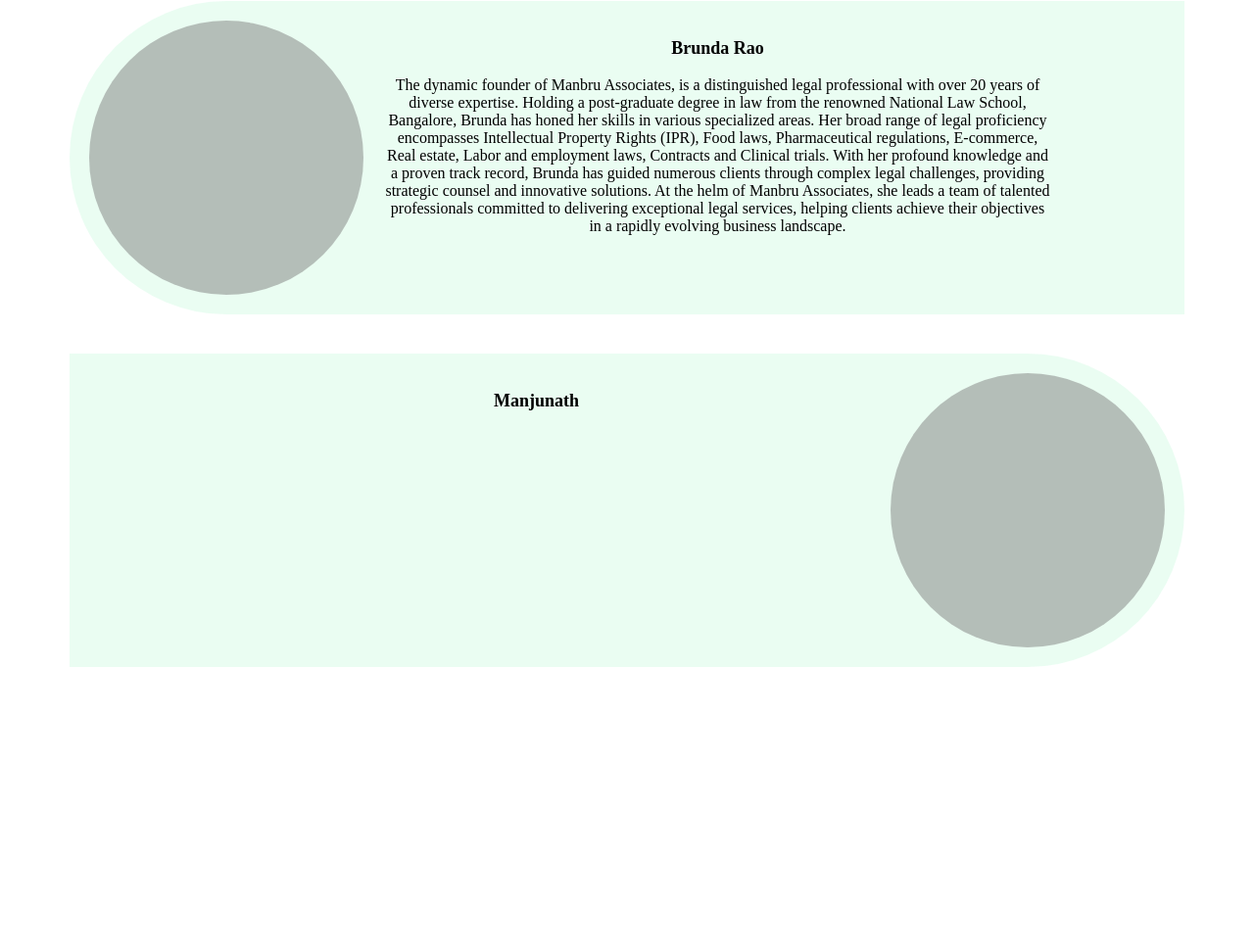
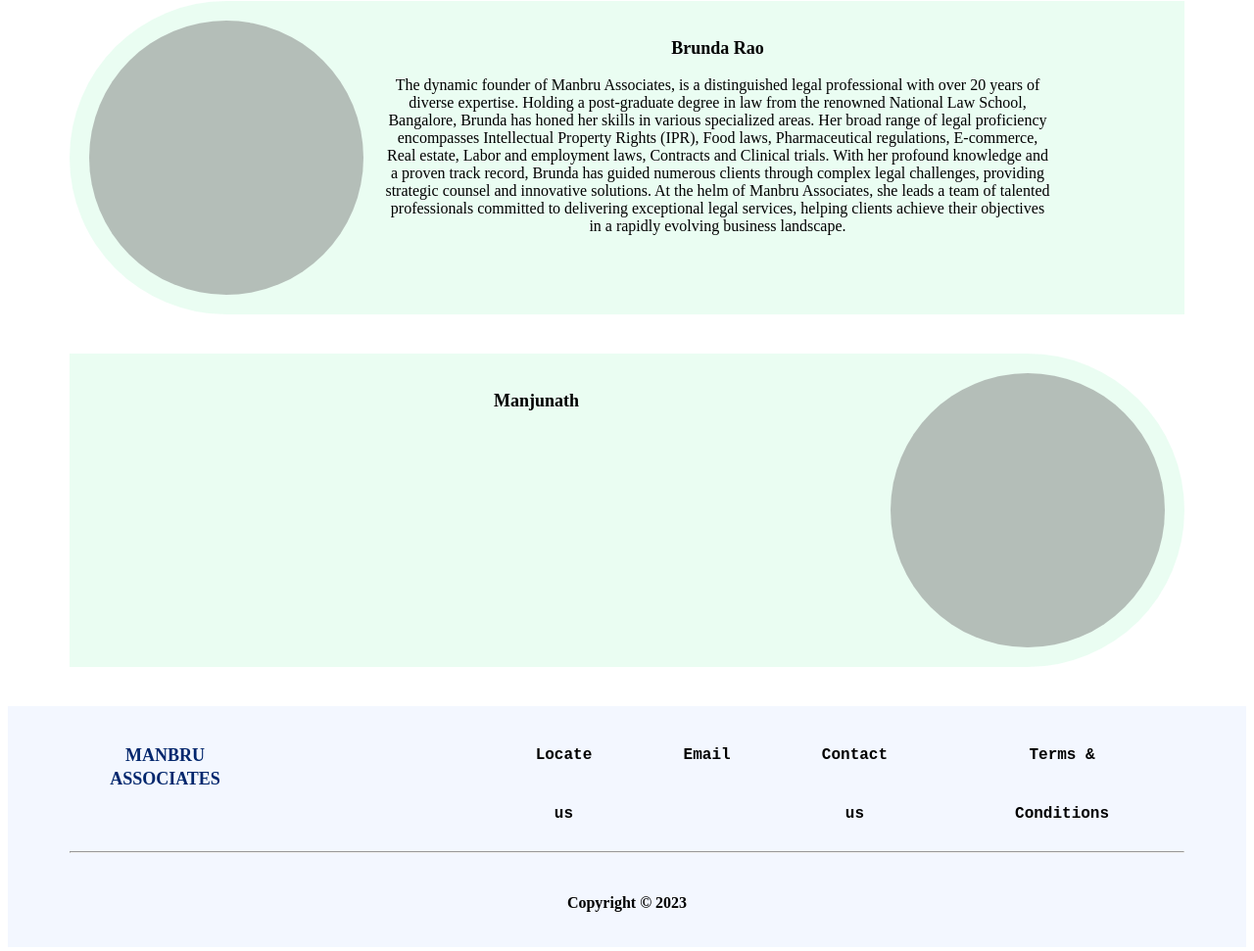
Before and after one commit to manbruassociates/manbru, a plain HTML site: page about.html in a window 1280 px wide. Shown: the part 271-1242 px from the top of the page at 98% size. Before the commit the page ends 992 px from the top, so only its background shows below. Drawn offline with Linux system fonts and the light colour scheme.

Commit message:
footer added

```diff
--- a/about.html
+++ b/about.html
@@ -2,6 +2,7 @@
     <head>
         <title>About</title>
         <link rel="stylesheet" href="css/about.css">
+        <link rel="stylesheet" href="css/index.css">
         <link rel="icon" type="image/svg" href="logo.svg">
     </head>
     <body>
@@ -34,6 +35,25 @@
                     </div>
                     <div id="circle"></div>
                 </div>
+                <div class="footer">
+                    <div class="footerFlexItems"><p id="footerName">MANBRU ASSOCIATES</p>
+                        <a href = "https://goo.gl/maps/njQ4TzdjKdH1W8pF7" target="_blank" ><P id="footerElements">Locate us</P></a>
+                        <a href = "mailto: brunda@manbruassociates.com" ><p id="footerElements">Email</p></a>
+                        <a href = "tel:+919004601612" ><p id="footerElements">Contact us</p></a>
+                        <a onclick="openPopup()"><p id="footerElements">Terms & Conditions</p></a>
+                        <center>
+                        <div id="popup" class="popup-close">
+                            <h2>Terms and Conditions</h2>
+                            <p id="termsContent"></p>
+                            <button id="closePopup" onclick="closePopup()">Close</button>
+                        </div>
+                    </center>
+                    </div>
+                    <hr>
+                    <br>
+                    <center>
+                    <p><b>Copyright &copy; 2023</b></p>
+                </center>
                 <script src="js/about.js"></script>
         </center>
     </body>
```
